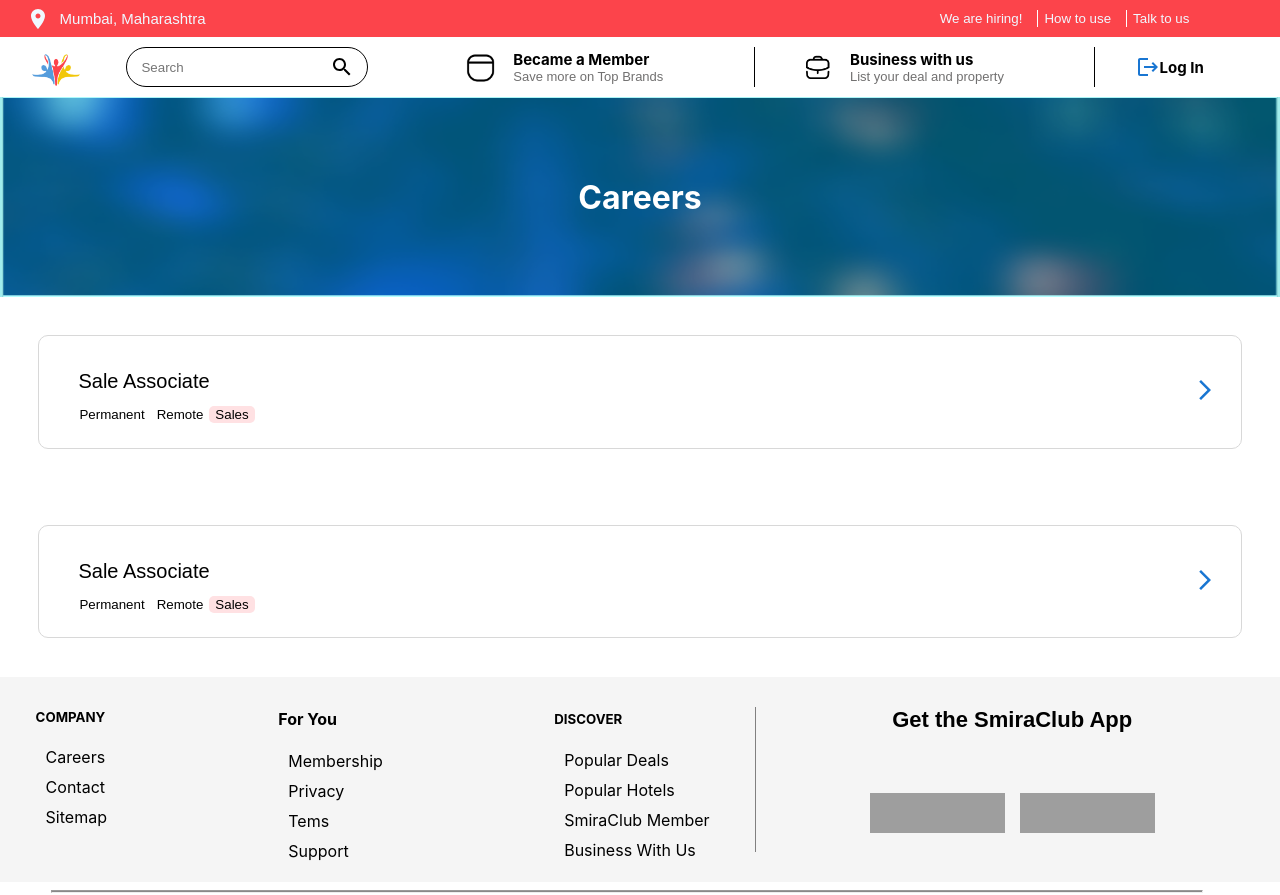
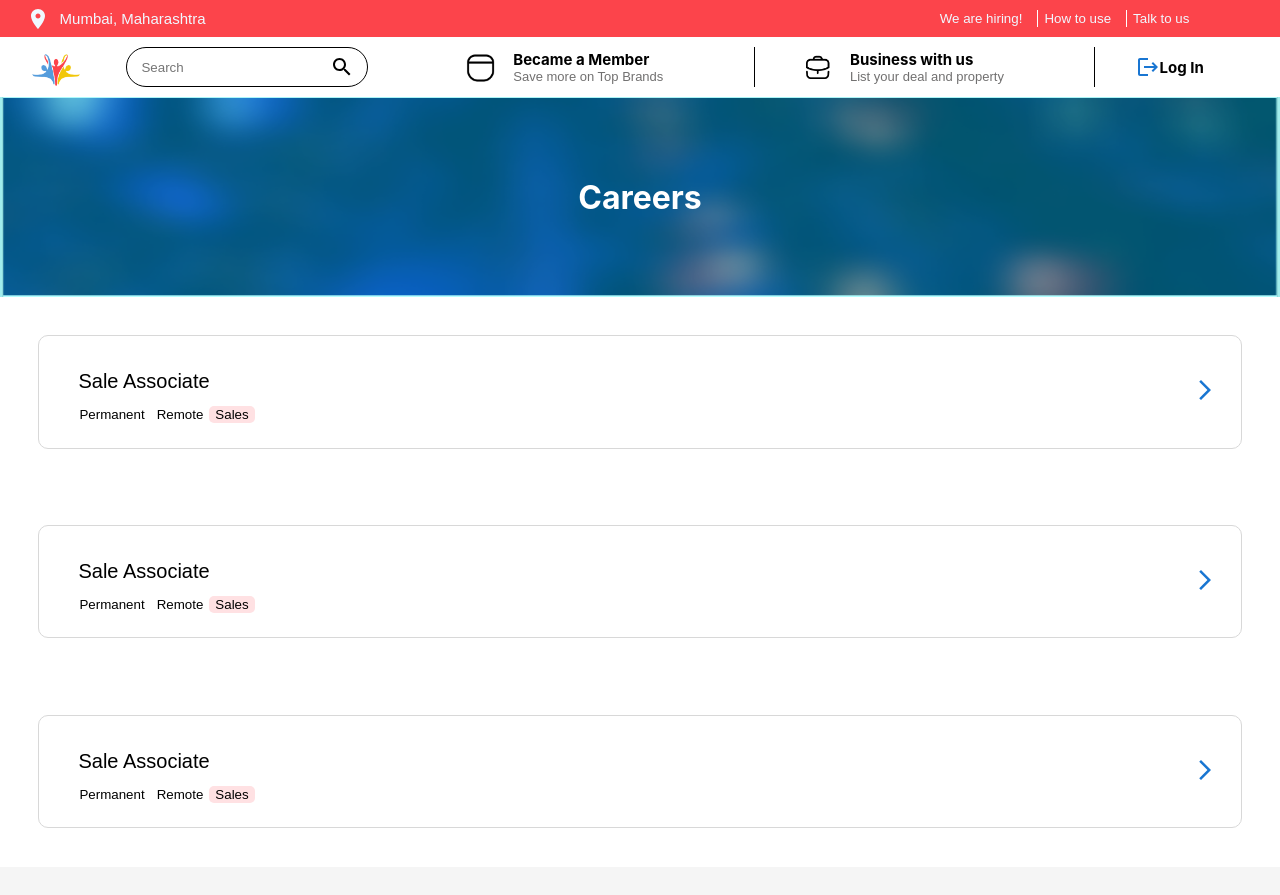
Before and after one commit to sazzad9911/simira-club-ui, a React (Create React App) app: page /Career in a window 1280 px wide. Shown: the top 895 px of the page. Built offline with nearby package versions, Linux system fonts and the light colour scheme; no server answers; grey boxes are pictures that could not be loaded.

Commit message:
Update Careers.js

```diff
--- a/src/Screens/Careers.js
+++ b/src/Screens/Careers.js
@@ -13,6 +13,11 @@ function Career() {
                     <h1 className="CareerImgText">Careers</h1>
                 </div>
             </div>
+            <Cart text='Sale Associate'
+            button1='Permanent'
+            button2='Remote'
+            button3='Sales'
+            ></Cart>
             <Cart text='Sale Associate'
             button1='Permanent'
             button2='Remote'
```
